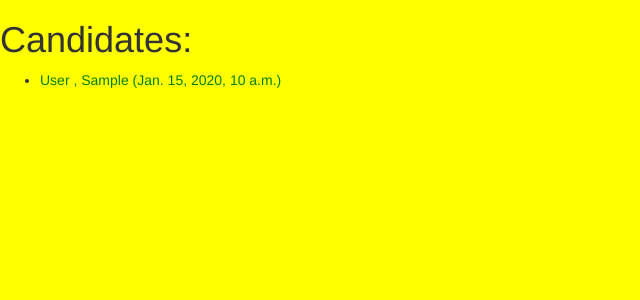
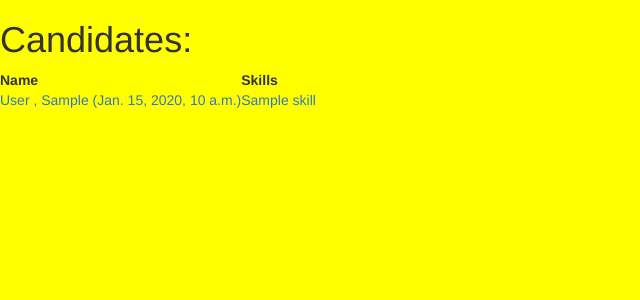
Before and after one commit to thinknetica-django-lab-02/pavoli, a Django app: template headhunter/main/templates/main/applicant_list.html in a window 1280 px wide. Shown: the top 300 px of the page, without its empty margins (0-640 px from the left). Run offline with Django 3.2, Linux system fonts and the light colour scheme; the template is opened without the code that fills it: most values are stand-ins (such as "Sample title", 1, 10 or a date in 2020); some libraries are stand-ins or nearby versions.

Commit message:
try to get candidates with defining skills, fail

```diff
--- a/headhunter/main/templates/base.html
+++ b/headhunter/main/templates/base.html
@@ -22,13 +22,13 @@
     {% block content %} {% endblock content %}
     {% block pagination %}
       {% if is_paginated %}
-        <div class="pagination">
+        <div class="pagination pagination-centered">
           <span class="page-links">
               {% for num in page_obj.paginator.page_range %}
                   {% if num == page_obj.number %}
                       <span class="current"><b>{{ num }}</b></span>
                   {% else %}
-                      <a href="?page={{ num }}"> {{ num }}</a>
+                      <a href="?tag{{ search }}&page={{ num }}"> {{ num }}</a>
                   {% endif %}
               {% endfor %}
           </span>
--- a/headhunter/main/templates/main/applicant_list.html
+++ b/headhunter/main/templates/main/applicant_list.html
@@ -3,15 +3,32 @@
 {% block content %}
   <h1>Candidates:</h1>
   {% if applicant_list %}
-    <ul>
+    <table class="candidate_list">
+      <tr class="first-table-row">
+        <th>Name</th>
+        <th>Skills</th>
+      </tr>
+
       {% for applicant in applicant_list %}
-      <li>
-        <a href="{{ applicant.get_absolute_url }}">{{ applicant.last_name }} , {{ applicant.first_name }}
-          ({{ applicant.birth_date }})
-        </a>
-      </li>
+
+      <tr>
+        <td>
+          <a href="{{ applicant.get_absolute_url }}">{{ applicant.last_name }} , {{ applicant.first_name }}
+            ({{ applicant.birth_date }})
+          </a>
+        </td>
+        <td>
+          {% for skill in applicant.skill.all %}
+          <a href="{% url 'applicant' skill.id %}">
+            {{ skill.name }}
+          </a>
+          {% endfor %}
+        </td>
+      </tr>
+
       {% endfor %}
-    </ul>
+
+      </table>
   {% else %}
     <p>There are no applicant in the DB.</p>
   {% endif %}
```
